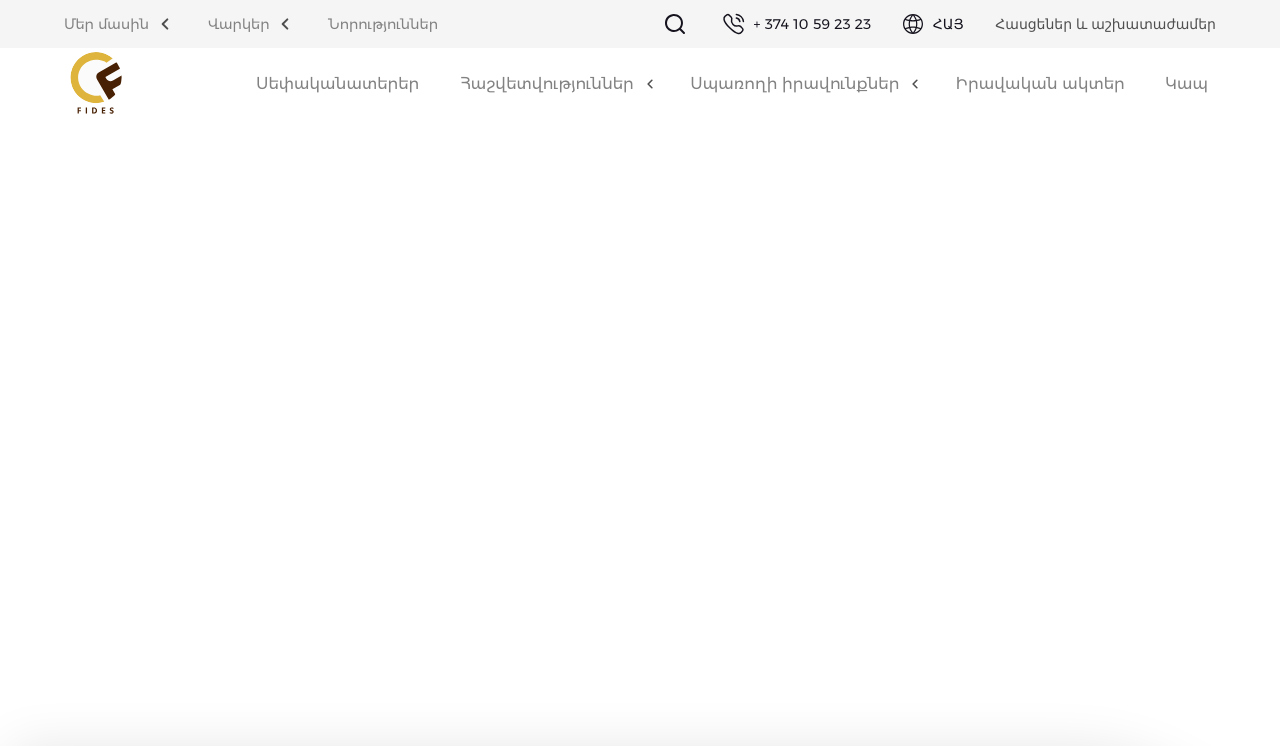
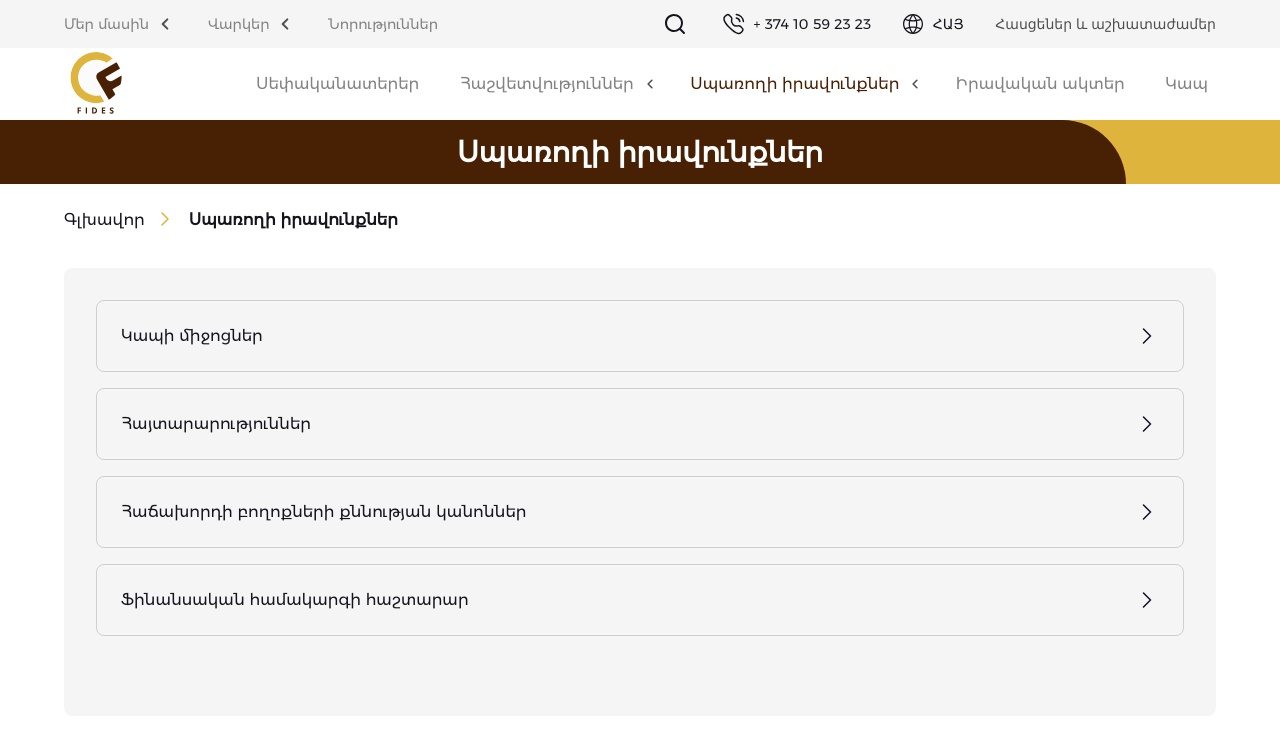
Before and after one commit to armen011/fidnes_frontend, a React (Create React App) app: page /consumer_rights in a window 1280 px wide. Shown: the top 746 px of the page. Built offline with nearby package versions, Linux system fonts and the light colour scheme.

Commit message:
Consumer rights page is ready

```diff
--- a/src/components/core/Card/NewsCard/style.scss
+++ b/src/components/core/Card/NewsCard/style.scss
@@ -4,6 +4,16 @@
   overflow: hidden;
   border-radius: 16px;
   margin: 24px;
+  cursor: pointer;
+
+  &:hover {
+    box-shadow: 0px 16px 96px -12px #b9b8bc;
+    .news_content_wrapper {
+      > span:nth-child(1) {
+        color: #dfb43c;
+      }
+    }
+  }
   .news_img_wrapper {
     width: 100%;
     height: 200px;
@@ -21,6 +31,7 @@
     flex-direction: column;
     justify-content: space-between;
     background: white;
+
     > span:nth-child(1) {
       font-weight: 600;
       font-size: 16px;
@@ -73,6 +84,14 @@
   border-radius: 16px;
   overflow: hidden;
   background: #ffffff;
+  &:hover {
+    box-shadow: 0px 16px 96px -12px #b9b8bc;
+    .news_card_content_wrapper {
+      > h5 {
+        color: #dfb43c;
+      }
+    }
+  }
   .news_card_img_wrapper {
     width: 296px;
     height: 100%;
--- a/src/components/layout/style.scss
+++ b/src/components/layout/style.scss
@@ -188,16 +188,21 @@
       }
     }
     .burger_menu {
+      min-width: 100vw;
       position: absolute;
-      background: white;
+      background: rgba(35, 35, 35, 0.5);
       right: 0;
       top: 112px;
       z-index: 5;
       display: none;
+      justify-content: flex-end;
+
       > ul {
         width: 456px;
         min-height: calc(100vh);
         padding: 32px 16px;
+        background-color: white;
+
         > li {
           width: 100%;
           min-height: 48px;
@@ -687,7 +692,7 @@
         }
       }
       .burger_menu {
-        display: block;
+        display: flex;
       }
     }
   }
--- /dev/null
+++ b/src/components/pages/consumer_rights/consumerMenu.jsx
@@ -0,0 +1,74 @@
+import React, { useContext, useMemo } from 'react'
+import { AnimatePresence, motion } from 'framer-motion'
+import { LocaleContext } from '../../../context/localeContext'
+import Icon from '../../core/Icon'
+import { useNavigate } from 'react-router-dom'
+
+const ConsumerItem = ({ id, setSelected, ...otherProps }) => {
+  const navigate = useNavigate()
+  const { locale } = useContext(LocaleContext)
+  const variantItem = useMemo(
+    () => ({
+      hidden: { y: -40, opacity: 0 },
+      show: {
+        y: 0,
+        opacity: 1,
+      },
+      exit: { opacity: 0 },
+    }),
+    []
+  )
+  return (
+    <motion.li
+      className="consumer_item_wrapper"
+      variants={variantItem}
+      onClick={() => {
+        setSelected({ id, ...otherProps })
+        navigate('?consumer_right_id=' + id)
+      }}
+    >
+      <span>{otherProps[`title_${locale}`]}</span>
+      <Icon iconName="about_item_arrow_right" width={24} height={24} />
+    </motion.li>
+  )
+}
+
+const ConsumerMenu = ({ selected, consumers, setSelected }) => {
+  const { locale } = useContext(LocaleContext)
+  const variantList = useMemo(
+    () => ({
+      show: {
+        transition: {
+          delayChildren: 0.1,
+          staggerChildren: 0.05,
+          ease: 'easeInOut',
+        },
+      },
+    }),
+    []
+  )
+  return (
+    <div className="consumer_menu_wrapper">
+      <AnimatePresence exitBeforeEnter>
+        {selected ? (
+          <div className="selected_wrapper">
+            <span>{selected[`title_${locale}`]}</span>
+          </div>
+        ) : (
+          <motion.ul
+            variants={variantList}
+            animate="show"
+            initial="hidden"
+            exit="hidden"
+          >
+            {consumers.map((elm, index) => (
+              <ConsumerItem key={index} {...{ setSelected, ...elm }} />
+            ))}
+          </motion.ul>
+        )}
+      </AnimatePresence>
+    </div>
+  )
+}
+
+export default ConsumerMenu
--- /dev/null
+++ b/src/components/pages/consumer_rights/index.jsx
@@ -0,0 +1,57 @@
+import React, { useContext, useMemo, useState } from 'react'
+import { pages } from '../../../constants'
+import { LocaleContext } from '../../../context/localeContext'
+import { useQuery } from '../../../hooks'
+import BreadCrumb from '../../core/BreadCrumb'
+import SideBar from '../../core/SideBar'
+import LoanCalculator from '../../loanCalculator'
+import ConsumerMenu from './consumerMenu'
+import './style.scss'
+
+const consumers = pages.extra_header[2].drop_down
+
+const ConsumerRights = () => {
+  const selectedConsumerId = useQuery('consumer_right_id')
+  const { locale } = useContext(LocaleContext)
+
+  const [selected, setSelected] = useState(undefined)
+
+  const selectedConsumer = useMemo(
+    () => consumers.filter(({ id }) => id === selectedConsumerId)[0],
+    [selectedConsumerId]
+  )
+
+  return (
+    <div className="consumer_page_wrapper">
+      <BreadCrumb
+        title={pages.titles[`consumer_rights_${locale}`]}
+        path={
+          selectedConsumer
+            ? [
+                { title: pages.titles[`home_${locale}`], url: '/' },
+                {
+                  title: pages.titles[`consumer_rights_${locale}`],
+                  url: '/consumer_rights',
+                },
+                { title: selectedConsumer[`title_${locale}`] },
+              ]
+            : [
+                { title: pages.titles[`home_${locale}`], url: '/' },
+                {
+                  title: pages.titles[`consumer_rights_${locale}`],
+                  url: '/consumer_rights',
+                },
+              ]
+        }
+        callBack={() => setSelected(undefined)}
+      />
+      <div className="consumer_page_container">
+        <ConsumerMenu {...{ selected, consumers, setSelected }} />
+        <SideBar />
+      </div>
+      <LoanCalculator />
+    </div>
+  )
+}
+
+export default ConsumerRights
--- /dev/null
+++ b/src/components/pages/consumer_rights/style.scss
@@ -0,0 +1,95 @@
+.consumer_page_wrapper {
+  width: 100%;
+  min-height: 1400px;
+  background: white;
+
+  .consumer_page_container {
+    padding: 32px 0;
+    display: flex;
+    justify-content: center;
+    .consumer_menu_wrapper {
+      width: 928px;
+      height: fit-content;
+      background: #f5f5f5;
+      border-radius: 8px;
+      padding: 32px;
+      margin-bottom: 40px;
+      .consumer_item_wrapper {
+        width: 100%;
+        height: 72px;
+        background: #f5f5f5;
+        border: 1px solid #d0d0d2;
+        border-radius: 8px;
+        margin-bottom: 16px;
+        padding: 0 24px;
+        display: flex;
+        justify-content: space-between;
+        align-items: center;
+        cursor: pointer;
+        transition: 200ms;
+        > span {
+          font-weight: 400;
+          font-size: 16px;
+          line-height: 24px;
+          color: #16131e;
+        }
+        &:hover {
+          background: #ffffff;
+          border: 1px solid #482003;
+        }
+      }
+      .selected_wrapper {
+        width: 100%;
+        height: 300px;
+        > span {
+          font-weight: 700;
+          font-size: 20px;
+          line-height: 30px;
+          color: #2d2b34;
+        }
+      }
+    }
+  }
+}
+
+@media (max-width: 1480px) {
+  .consumer_page_wrapper {
+    .consumer_page_container {
+      padding: 32px 64px;
+      display: flex;
+      flex-direction: column;
+      .consumer_menu_wrapper {
+        width: 100%;
+        height: auto;
+        padding-bottom: 64px;
+      }
+    }
+  }
+}
+
+@media (max-width: 1156px) {
+  .consumer_page_wrapper {
+    .consumer_page_container {
+      padding: 32px;
+    }
+  }
+}
+
+@media (max-width: 666px) {
+  .consumer_page_wrapper {
+    .consumer_page_container {
+      padding: 32px 0;
+      .consumer_menu_wrapper {
+        .consumer_item_wrapper {
+          padding: 0 16px;
+          > span {
+            font-weight: 400;
+            font-size: 14px;
+            line-height: 20px;
+            color: #16131e;
+          }
+        }
+      }
+    }
+  }
+}
--- a/src/components/router/index.jsx
+++ b/src/components/router/index.jsx
@@ -11,6 +11,7 @@ import News from '../pages/news'
 import Loans from '../pages/loans'
 import SiteMap from '../pages/site_map'
 import Address from '../pages/address'
+import ConsumerRights from '../pages/consumer_rights'
 
 const Router = () => {
   return (
@@ -27,6 +28,7 @@ const Router = () => {
           <Route path="/loans" element={<Loans />} />
           <Route path="/site_map" element={<SiteMap />} />
           <Route path="/address" element={<Address />} />
+          <Route path="/consumer_rights" element={<ConsumerRights />} />
         </Routes>
       </Layout>
     </BrowserRouter>
--- a/src/constants/pages.json
+++ b/src/constants/pages.json
@@ -186,31 +186,35 @@
       "title_am": "Սպառողի իրավունքներ",
       "title_ru": "Права потребителей",
       "title_en": "Consumer rights",
-      "url": "",
+      "url": "/consumer_rights",
       "drop_down": [
         {
+          "id": "1",
           "title_am": "Կապի միջոցներ",
           "title_ru": "Կապի միջոցներ",
           "title_en": "Կապի միջոցներ",
-          "url": ""
+          "url": "/consumer_rights?consumer_right_id=1"
         },
         {
+          "id": "2",
           "title_am": "Հայտարարություններ",
           "title_ru": "Հայտարարություններ",
           "title_en": "Հայտարարություններ",
-          "url": ""
+          "url": "/consumer_rights?consumer_right_id=2"
         },
         {
+          "id": "3",
           "title_am": "Հաճախորդի բողոքների քննության կանոններ",
           "title_ru": "Հաճախորդի բողոքների քննության կանոններ",
           "title_en": "Հաճախորդի բողոքների քննության կանոններ",
-          "url": ""
+          "url": "/consumer_rights?consumer_right_id=3"
         },
         {
+          "id": "4",
           "title_am": "Ֆինանսական համակարգի հաշտարար",
           "title_ru": "Ֆինանսական համակարգի հաշտարար",
           "title_en": "Ֆինանսական համակարգի հաշտարար",
-          "url": ""
+          "url": "/consumer_rights?consumer_right_id=4"
         }
       ]
     },
@@ -257,7 +261,10 @@
     "sitemap_en": "Sitemap",
     "addresses_&_working_hours_am": "Հասցեներ և աշխատաժամեր",
     "addresses_&_working_hours_ru": "Адреса и время работы",
-    "addresses_&_working_hours_en": "Addresses and  working hours:"
+    "addresses_&_working_hours_en": "Addresses and  working hours:",
+    "consumer_rights_am": "Սպառողի իրավունքներ",
+    "consumer_rights_ru": "Права потребителей",
+    "consumer_rights_en": "Consumer rights"
   },
   "placeholders": {
     "name_am": "Անուն",
```
